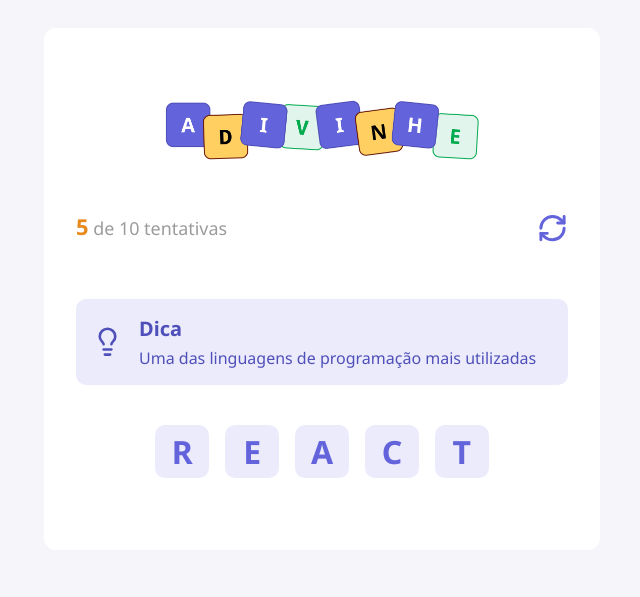
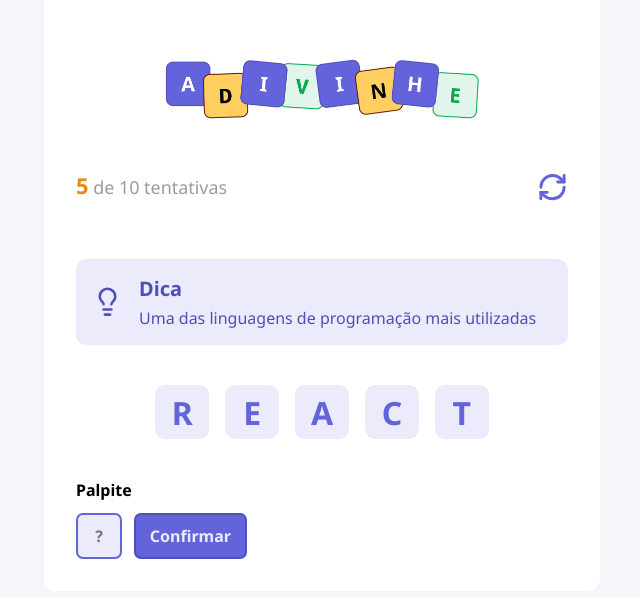
Before and after one commit to oecarvalho/rocketseat_advinhe, a React (Vite) app: page / in a window 1280 px wide. Shown: the part 111-708 px from the top of the page, without its empty margins (318-958 px from the left). Built offline with nearby package versions, Linux system fonts and the light colour scheme.

Commit message:
criando input para receber as letras do jogo

```diff
--- a/src/App.tsx
+++ b/src/App.tsx
@@ -2,6 +2,8 @@
 import { Header } from "./components/Header";
 import { Tip } from './components/Tip';
 import { Letter } from './components/Letter';
+import { Input } from './components/Input/input';
+import { Button } from './components/Button';
 
 function App() {
 
@@ -22,6 +24,13 @@
           <Letter value='c'/>
           <Letter value='t'/>
         </div>
+
+        <h4>Palpite</h4>
+
+        <div className={styles.guess}>
+          <Input autoFocus maxLength={1} placeholder='?'/>
+          <Button title='Confirmar'/>
+        </div>
       </main>
     </div>
   )
--- a/src/app.module.css
+++ b/src/app.module.css
@@ -25,3 +25,9 @@
     gap: 1rem;
     margin: 2.5rem 0;
 }
+
+.guess{
+    display: flex;
+    gap: 0.75rem;
+    margin-top: 0.75rem;
+}
--- /dev/null
+++ b/src/components/Button/index.tsx
@@ -0,0 +1,10 @@
+import style from './style.module.css'
+
+type Props = React.ComponentProps<'button'>
+
+
+export function Button({title, ...rest}: Props){
+    return(
+        <button type="button" className={style.button} {...rest}>{title}</button>
+    )
+}
--- /dev/null
+++ b/src/components/Button/style.module.css
@@ -0,0 +1,11 @@
+.button{
+    height: 2.87rem;
+    border-radius: 0.43rem;
+    background-color: #6363db;
+    border: 2px solid #4f4fb9;
+    color: #ebebfc;
+
+    padding: 0 0.87rem;
+    font-size: 1rem;
+    font-weight: 700;
+}
--- /dev/null
+++ b/src/components/Input/input.tsx
@@ -0,0 +1,9 @@
+import style from './style.module.css'
+
+type Props = React.ComponentProps<"input">
+
+export function Input({...rest}: Props){
+    return(
+        <input type="text" className={style.input} {...rest} />
+    )
+}
--- /dev/null
+++ b/src/components/Input/style.module.css
@@ -0,0 +1,13 @@
+.input{
+    width: 2.87rem;
+    height: 2.87rem;
+    border-radius: 0.43rem;
+    background-color: #ebebfc;
+    border: 2px solid #6363db;
+    text-transform: uppercase;
+    text-align: center;
+    font-size: 1rem;
+    font-weight: 700;
+    outline: none;
+    color: #6363db;
+}
--- a/src/utils/global.css
+++ b/src/utils/global.css
@@ -14,6 +14,10 @@
     font-optical-sizing: auto;
 }
 
+input, button{
+    font-family: "Noto Sans", sans-serif;
+}
+
 button{
     cursor: pointer;
     transition: filter 0.2s;
```
